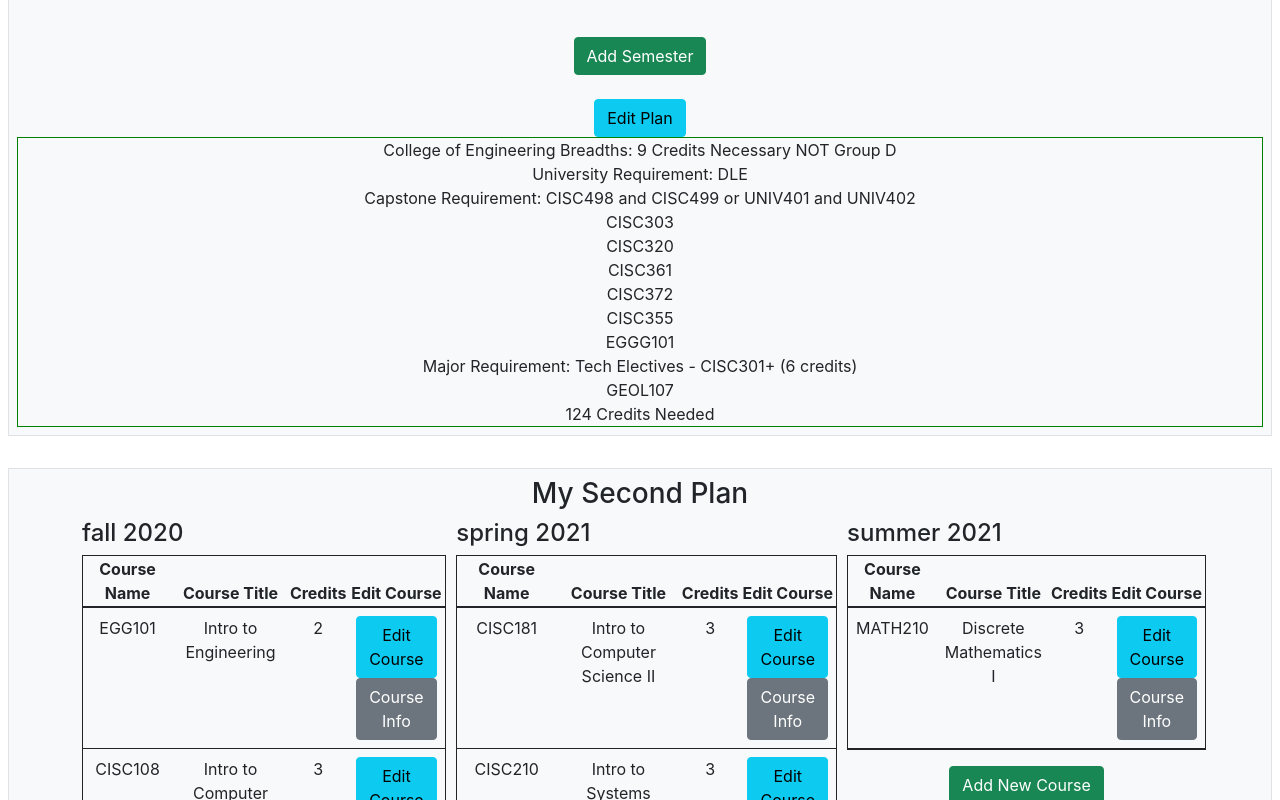
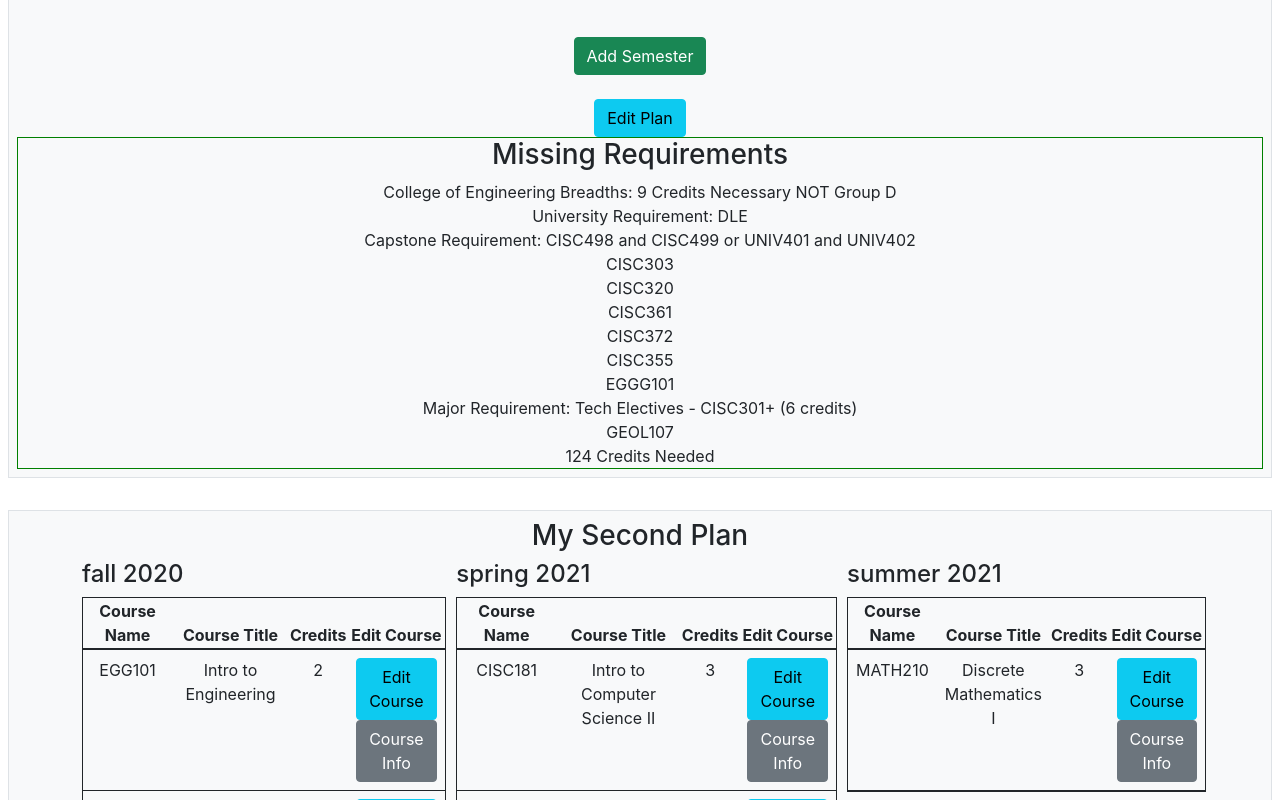
Before and after one commit to UD-CISC275-S22/cis-scheduler-team-18, a React (Create React App) app: page / in a window 1280 px wide. Shown: the part 3760-4560 px from the top of the page. Built offline with nearby package versions, Linux system fonts and the light colour scheme.

Commit message:
getting rid of errors

```diff
--- a/src/components/CheckDegreeReqs.tsx
+++ b/src/components/CheckDegreeReqs.tsx
@@ -504,6 +504,7 @@ export function CheckDegreeReq({ plan }: { plan: Plan }): JSX.Element {
     checkAllReqs(COURSES);
     return (
         <div className="boxed">
+            <h3>Missing Requirements</h3>
             {missingRequirements.map((req: string) => (
                 <div key={req}>{req}</div>
             ))}
```
